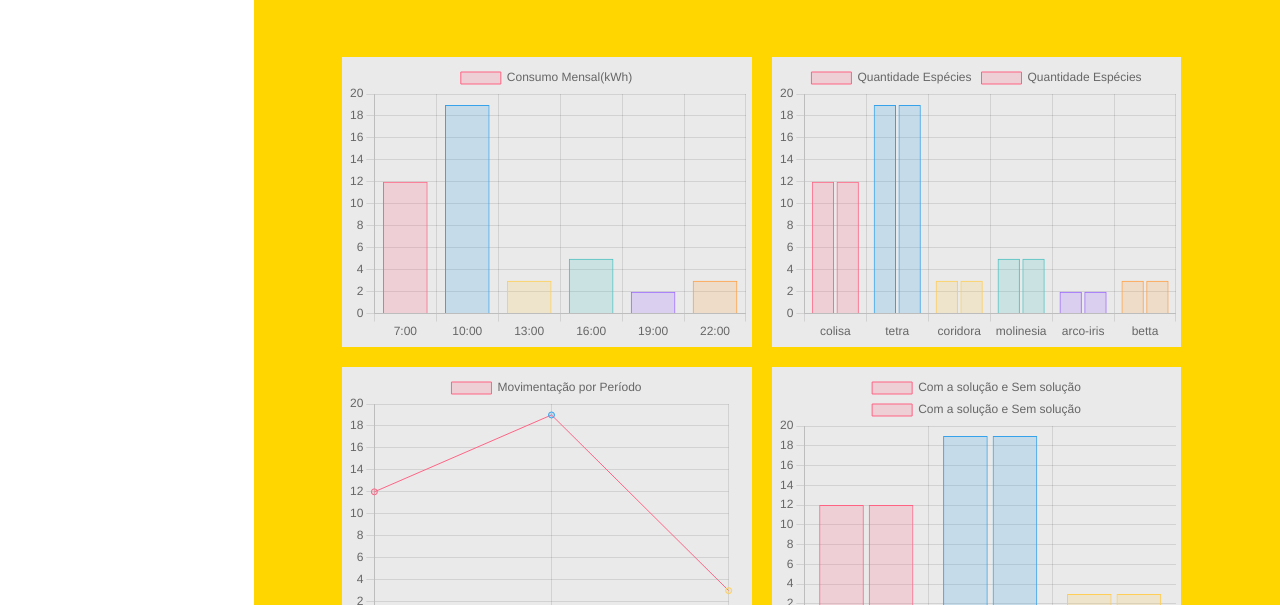
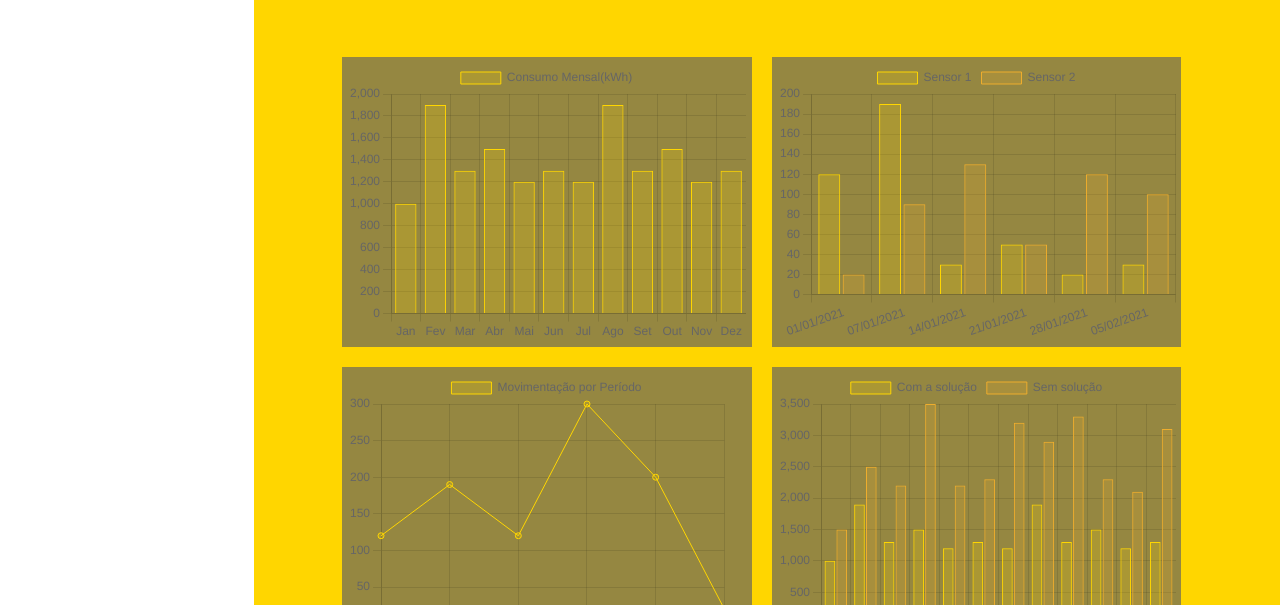
Before and after one commit to Sweet-Peach/TecShine, a plain HTML site: page Algoritmos/pagina_institucional-TecShine/dashboard-tecshine.html in a window 1280 px wide. Shown: the part 195-800 px from the top of the page. Drawn offline with nearby package versions, Linux system fonts and the light colour scheme; a web font is replaced by a local one.

Commit message:
graficos da dashboard faltando ajustes

```diff
--- a/Algoritmos/pagina_institucional-TecShine/dashboard-tecshine.html
+++ b/Algoritmos/pagina_institucional-TecShine/dashboard-tecshine.html
@@ -68,25 +68,37 @@
     var myChartConsumo = new Chart(ctx, { /*pegeui  um novo grafico*/
         type: 'bar',
         data: {
-            labels: ['7:00', '10:00', '13:00', '16:00', '19:00', '22:00'], /*legendas do grafico*/
+            labels: ['Jan', 'Fev', 'Mar', 'Abr', 'Mai', 'Jun','Jul','Ago','Set','Out','Nov','Dez'], /*legendas do grafico*/
             datasets: [{
                 label: 'Consumo Mensal(kWh)', /*titulo*/
-                data: [12, 19, 3, 5, 2, 3], /*inseri aqui os numeros do nosso alerts */ /*isso é um vetor =  lugar aonde tem varias variavies*/
+                data: [1000, 1900, 1300, 1500, 1200, 1300, 1200, 1900, 1300, 1500, 1200, 1300], /*inseri aqui os numeros do nosso alerts */ /*isso é um vetor =  lugar aonde tem varias variavies*/
                 backgroundColor: [
-                    'rgba(255, 99, 132, 0.2)', /*r=red, g=green, b=blue, a=opacidade */
-                    'rgba(54, 162, 235, 0.2)',
-                    'rgba(255, 206, 86, 0.2)',
-                    'rgba(75, 192, 192, 0.2)',
-                    'rgba(153, 102, 255, 0.2)',
-                    'rgba(255, 159, 64, 0.2)'
+                    'rgba(255, 214, 0, 0.2)', /*r=red, g=green, b=blue, a=opacidade */
+                    'rgba(255, 214, 0, 0.2)',
+                    'rgba(255, 214, 0, 0.2)',
+                    'rgba(255, 214, 0, 0.2)',
+                    'rgba(255, 214, 0, 0.2)',
+                    'rgba(255, 214, 0, 0.2)',
+                    'rgba(255, 214, 0, 0.2)',
+                    'rgba(255, 214, 0, 0.2)',
+                    'rgba(255, 214, 0, 0.2)',
+                    'rgba(255, 214, 0, 0.2)',
+                    'rgba(255, 214, 0, 0.2)',
+                    'rgba(255, 214, 0, 0.2)'
                 ],
                 borderColor: [
-                    'rgba(255, 99, 132, 1)', /*r=red, g=green, b=blue, a=opacidade */
-                    'rgba(54, 162, 235, 1)',
-                    'rgba(255, 206, 86, 1)',
-                    'rgba(75, 192, 192, 1)',
-                    'rgba(153, 102, 255, 1)',
-                    'rgba(255, 159, 64, 1)'
+                    'rgba(255, 214, 0, 1)', /*r=red, g=green, b=blue, a=opacidade */
+                    'rgba(255, 214, 0, 1)',
+                    'rgba(255, 214, 0, 1)',
+                    'rgba(255, 214, 0, 1)',
+                    'rgba(255, 214, 0, 1)',
+                    'rgba(255, 214, 0, 1)',
+                    'rgba(255, 214, 0, 1)',
+                    'rgba(255, 214, 0, 1)',
+                    'rgba(255, 214, 0, 1)',
+                    'rgba(255, 214, 0, 1)',
+                    'rgba(255, 214, 0, 1)',
+                    'rgba(255, 214, 0, 1)'
                 ],
                 borderWidth: 1
             }]
@@ -105,45 +117,45 @@
     var myChartSolucao = new Chart(ctx, { /*pegeui  um novo grafico*/
         type: 'bar', /*tipo barra*/
         data: {
-            labels: ['colisa', 'tetra', 'coridora', 'molinesia', 'arco-iris', 'betta'], /*legendas do grafico*/
+            labels: ['01/01/2021', '07/01/2021', '14/01/2021', '21/01/2021', '28/01/2021', '05/02/2021'], /*legendas do grafico*/
             datasets: [{
-                label: 'Quantidade Espécies', /*titulo*/
-                data: [12, 19, 3, 5, 2, 3], /*inseri aqui os numeros do nosso alerts */ /*isso é um vetor =  lugar aonde tem varias variavies*/
+                label: 'Sensor 1', /*titulo*/
+                data: [120, 190, 30, 50, 20, 30], /*inseri aqui os numeros do nosso alerts */ /*isso é um vetor =  lugar aonde tem varias variavies*/
                 backgroundColor: [
-                    'rgba(255, 99, 132, 0.2)', /*r=red, g=green, b=blue, a=opacidade */
-                    'rgba(54, 162, 235, 0.2)',
-                    'rgba(255, 206, 86, 0.2)',
-                    'rgba(75, 192, 192, 0.2)',
-                    'rgba(153, 102, 255, 0.2)',
-                    'rgba(255, 159, 64, 0.2)'
+                    'rgba(255, 214, 0, 0.2)', /*r=red, g=green, b=blue, a=opacidade */
+                    'rgba(255, 214, 0, 0.2)',
+                    'rgba(255, 214, 0, 0.2)',
+                    'rgba(255, 214, 0, 0.2)',
+                    'rgba(255, 214, 0, 0.2)',
+                    'rgba(255, 214, 0, 0.2)'
                 ],
                 borderColor: [
-                    'rgba(255, 99, 132, 1)', /*r=red, g=green, b=blue, a=opacidade */
-                    'rgba(54, 162, 235, 1)',
-                    'rgba(255, 206, 86, 1)',
-                    'rgba(75, 192, 192, 1)',
-                    'rgba(153, 102, 255, 1)',
-                    'rgba(255, 159, 64, 1)'
+                    'rgba(255, 214, 0, 1)', /*r=red, g=green, b=blue, a=opacidade */
+                    'rgba(255, 214, 0, 1)',
+                    'rgba(255, 214, 0, 1)',
+                    'rgba(255, 214, 0, 1)',
+                    'rgba(255, 214, 0, 1)',
+                    'rgba(255, 214, 0, 1)'
                 ],
                 borderWidth: 1
             },{
-                label: 'Quantidade Espécies', /*titulo*/
-                data: [12, 19, 3, 5, 2, 3], /*inseri aqui os numeros do nosso alerts */ /*isso é um vetor =  lugar aonde tem varias variavies*/
+                label: 'Sensor 2', /*titulo*/
+                data: [20, 90, 130, 50, 120, 100], /*inseri aqui os numeros do nosso alerts */ /*isso é um vetor =  lugar aonde tem varias variavies*/
                 backgroundColor: [
-                    'rgba(255, 99, 132, 0.2)', /*r=red, g=green, b=blue, a=opacidade */
-                    'rgba(54, 162, 235, 0.2)',
-                    'rgba(255, 206, 86, 0.2)',
-                    'rgba(75, 192, 192, 0.2)',
-                    'rgba(153, 102, 255, 0.2)',
-                    'rgba(255, 159, 64, 0.2)'
+                    'rgba(238, 173, 45, 0.2)', /*r=red, g=green, b=blue, a=opacidade */
+                    'rgba(238, 173, 45, 0.2)',
+                    'rgba(238, 173, 45, 0.2)',
+                    'rgba(238, 173, 45, 0.2)',
+                    'rgba(238, 173, 45, 0.2)',
+                    'rgba(238, 173, 45, 0.2)'
                 ],
                 borderColor: [
-                    'rgba(255, 99, 132, 1)', /*r=red, g=green, b=blue, a=opacidade */
-                    'rgba(54, 162, 235, 1)',
-                    'rgba(255, 206, 86, 1)',
-                    'rgba(75, 192, 192, 1)',
-                    'rgba(153, 102, 255, 1)',
-                    'rgba(255, 159, 64, 1)'
+                    'rgba(238, 173, 45, 1)', /*r=red, g=green, b=blue, a=opacidade */
+                    'rgba(238, 173, 45, 1)',
+                    'rgba(238, 173, 45, 1)',
+                    'rgba(238, 173, 45, 1)',
+                    'rgba(238, 173, 45, 1)',
+                    'rgba(238, 173, 45, 1)'
                 ],
                 borderWidth: 1
             }]
@@ -162,25 +174,25 @@
     var myChartMovimentacao = new Chart(ctx, { /*pegeui  um novo grafico*/
         type: 'line',
         data: {
-            labels: ['jovem', 'adulto', 'idoso'], /*legendas do grafico*/
+            labels: ['06-09h', '09-12h', '12-15h','15-18h','18-21h','21-00h'], /*legendas do grafico*/
             datasets: [{
                 label: 'Movimentação por Período', /*titulo não tem no pie o tipo vira a legenda*/
-                data: [12, 19, 3], /*inseri aqui os numeros do nosso alerts */ /*isso é um vetor =  lugar aonde tem varias variavies*/
+                data: [120, 190, 120, 300, 200, 20], /*inseri aqui os numeros do nosso alerts */ /*isso é um vetor =  lugar aonde tem varias variavies*/
                 backgroundColor: [
-                    'rgba(255, 99, 132, 0.2)', /*r=red, g=green, b=blue, a=opacidade */
-                    'rgba(54, 162, 235, 0.2)',
-                    'rgba(255, 206, 86, 0.2)',
-                    'rgba(75, 192, 192, 0.2)',
-                    'rgba(153, 102, 255, 0.2)',
-                    'rgba(255, 159, 64, 0.2)'
+                    'rgba(255, 214, 0, 0.2)', /*r=red, g=green, b=blue, a=opacidade */
+                    'rgba(255, 214, 0, 0.2)',
+                    'rgba(255, 214, 0, 0.2)',
+                    'rgba(255, 214, 0, 0.2)',
+                    'rgba(255, 214, 0, 0.2)',
+                    'rgba(255, 214, 0, 0.2)'
                 ],
                 borderColor: [
-                    'rgba(255, 99, 132, 1)', /*r=red, g=green, b=blue, a=opacidade */
-                    'rgba(54, 162, 235, 1)',
-                    'rgba(255, 206, 86, 1)',
-                    'rgba(75, 192, 192, 1)',
-                    'rgba(153, 102, 255, 1)',
-                    'rgba(255, 159, 64, 1)'
+                    'rgba(255, 214, 0, 1)', /*r=red, g=green, b=blue, a=opacidade */
+                    'rgba(255, 214, 0, 1)',
+                    'rgba(255, 214, 0, 1)',
+                    'rgba(255, 214, 0, 1)',
+                    'rgba(255, 214, 0, 1)',
+                    'rgba(255, 214, 0, 1)'
                 ],
                 borderWidth: 1
             }]
@@ -199,45 +211,69 @@
     var myChartComparacao = new Chart(ctx, { /*pegeui  um novo grafico*/
         type: 'bar',
         data: {
-            labels: ['jovem', 'adulto', 'idoso'], /*legendas do grafico*/
+            labels: ['Jan', 'Fev', 'Mar', 'Abr', 'Mai', 'Jun','Jul','Ago','Set','Out','Nov','Dez'], /*legendas do grafico*/
             datasets: [{
-                label: 'Com a solução e Sem solução', /*titulo não tem no pie o tipo vira a legenda*/
-                data: [12, 19, 3], /*inseri aqui os numeros do nosso alerts */ /*isso é um vetor =  lugar aonde tem varias variavies*/
+                label: 'Com a solução', /*titulo não tem no pie o tipo vira a legenda*/
+                data: [1000, 1900, 1300, 1500, 1200, 1300, 1200, 1900, 1300, 1500, 1200, 1300], /*inseri aqui os numeros do nosso alerts */ /*isso é um vetor =  lugar aonde tem varias variavies*/
                 backgroundColor: [
-                    'rgba(255, 99, 132, 0.2)', /*r=red, g=green, b=blue, a=opacidade */
-                    'rgba(54, 162, 235, 0.2)',
-                    'rgba(255, 206, 86, 0.2)',
-                    'rgba(75, 192, 192, 0.2)',
-                    'rgba(153, 102, 255, 0.2)',
-                    'rgba(255, 159, 64, 0.2)'
+                    'rgba(255, 214, 0, 0.2)', /*r=red, g=green, b=blue, a=opacidade */
+                    'rgba(255, 214, 0, 0.2)',
+                    'rgba(255, 214, 0, 0.2)',
+                    'rgba(255, 214, 0, 0.2)',
+                    'rgba(255, 214, 0, 0.2)',
+                    'rgba(255, 214, 0, 0.2)',
+                    'rgba(255, 214, 0, 0.2)',
+                    'rgba(255, 214, 0, 0.2)',
+                    'rgba(255, 214, 0, 0.2)',
+                    'rgba(255, 214, 0, 0.2)',
+                    'rgba(255, 214, 0, 0.2)',
+                    'rgba(255, 214, 0, 0.2)'
                 ],
                 borderColor: [
-                    'rgba(255, 99, 132, 1)', /*r=red, g=green, b=blue, a=opacidade */
-                    'rgba(54, 162, 235, 1)',
-                    'rgba(255, 206, 86, 1)',
-                    'rgba(75, 192, 192, 1)',
-                    'rgba(153, 102, 255, 1)',
-                    'rgba(255, 159, 64, 1)'
+                    'rgba(255, 214, 0, 1)', /*r=red, g=green, b=blue, a=opacidade */
+                    'rgba(255, 214, 0, 1)',
+                    'rgba(255, 214, 0, 1)',
+                    'rgba(255, 214, 0, 1)',
+                    'rgba(255, 214, 0, 1)',
+                    'rgba(255, 214, 0, 1)',
+                    'rgba(255, 214, 0, 1)',
+                    'rgba(255, 214, 0, 1)',
+                    'rgba(255, 214, 0, 1)',
+                    'rgba(255, 214, 0, 1)',
+                    'rgba(255, 214, 0, 1)',
+                    'rgba(255, 214, 0, 1)'
                 ],
                 borderWidth: 1
             },{
-                label: 'Com a solução e Sem solução', /*titulo não tem no pie o tipo vira a legenda*/
-                data: [12, 19, 3], /*inseri aqui os numeros do nosso alerts */ /*isso é um vetor =  lugar aonde tem varias variavies*/
+                label: 'Sem solução', /*titulo não tem no pie o tipo vira a legenda*/
+                data: [1500, 2500, 2200, 3500, 2200, 2300, 3200, 2900, 3300, 2300, 2100, 3100], /*inseri aqui os numeros do nosso alerts */ /*isso é um vetor =  lugar aonde tem varias variavies*/
                 backgroundColor: [
-                    'rgba(255, 99, 132, 0.2)', /*r=red, g=green, b=blue, a=opacidade */
-                    'rgba(54, 162, 235, 0.2)',
-                    'rgba(255, 206, 86, 0.2)',
-                    'rgba(75, 192, 192, 0.2)',
-                    'rgba(153, 102, 255, 0.2)',
-                    'rgba(255, 159, 64, 0.2)'
+                    'rgba(238, 173, 45, 0.2)', /*r=red, g=green, b=blue, a=opacidade */
+                    'rgba(238, 173, 45, 0.2)',
+                    'rgba(238, 173, 45, 0.2)',
+                    'rgba(238, 173, 45, 0.2)',
+                    'rgba(238, 173, 45, 0.2)',
+                    'rgba(238, 173, 45, 0.2)',
+                    'rgba(238, 173, 45, 0.2)',
+                    'rgba(238, 173, 45, 0.2)',
+                    'rgba(238, 173, 45, 0.2)',
+                    'rgba(238, 173, 45, 0.2)',
+                    'rgba(238, 173, 45, 0.2)',
+                    'rgba(238, 173, 45, 0.2)'
                 ],
                 borderColor: [
-                    'rgba(255, 99, 132, 1)', /*r=red, g=green, b=blue, a=opacidade */
-                    'rgba(54, 162, 235, 1)',
-                    'rgba(255, 206, 86, 1)',
-                    'rgba(75, 192, 192, 1)',
-                    'rgba(153, 102, 255, 1)',
-                    'rgba(255, 159, 64, 1)'
+                    'rgba(238, 173, 45, 1)', /*r=red, g=green, b=blue, a=opacidade */
+                    'rgba(238, 173, 45, 1)',
+                    'rgba(238, 173, 45, 1)',
+                    'rgba(238, 173, 45, 1)',
+                    'rgba(238, 173, 45, 1)',
+                    'rgba(238, 173, 45, 1)',
+                    'rgba(238, 173, 45, 1)',
+                    'rgba(238, 173, 45, 1)',
+                    'rgba(238, 173, 45, 1)',
+                    'rgba(238, 173, 45, 1)',
+                    'rgba(238, 173, 45, 1)',
+                    'rgba(238, 173, 45, 1)'
                 ],
                 borderWidth: 1
             }]
--- a/Algoritmos/pagina_institucional-TecShine/tecshine-dashboard.css
+++ b/Algoritmos/pagina_institucional-TecShine/tecshine-dashboard.css
@@ -50,7 +50,7 @@ body{
 }
 
 button {
-    background-color: #FFD600;
+    background-color: rgb(255, 214, 0);
     color: #414141;
     height: 28px;
     width: 100px;
@@ -143,11 +143,12 @@ a:hover{
     display: flex;
     justify-content: space-around;
     align-items: center;
-    background-color: #eaeaea;
+    background-color: #616161ab;
     width: 45%;
     height: 35vh;
     margin: 10px;
     padding: 5px;
+    color:#FFD600;
   }
 
 /* FOOTER */
```
